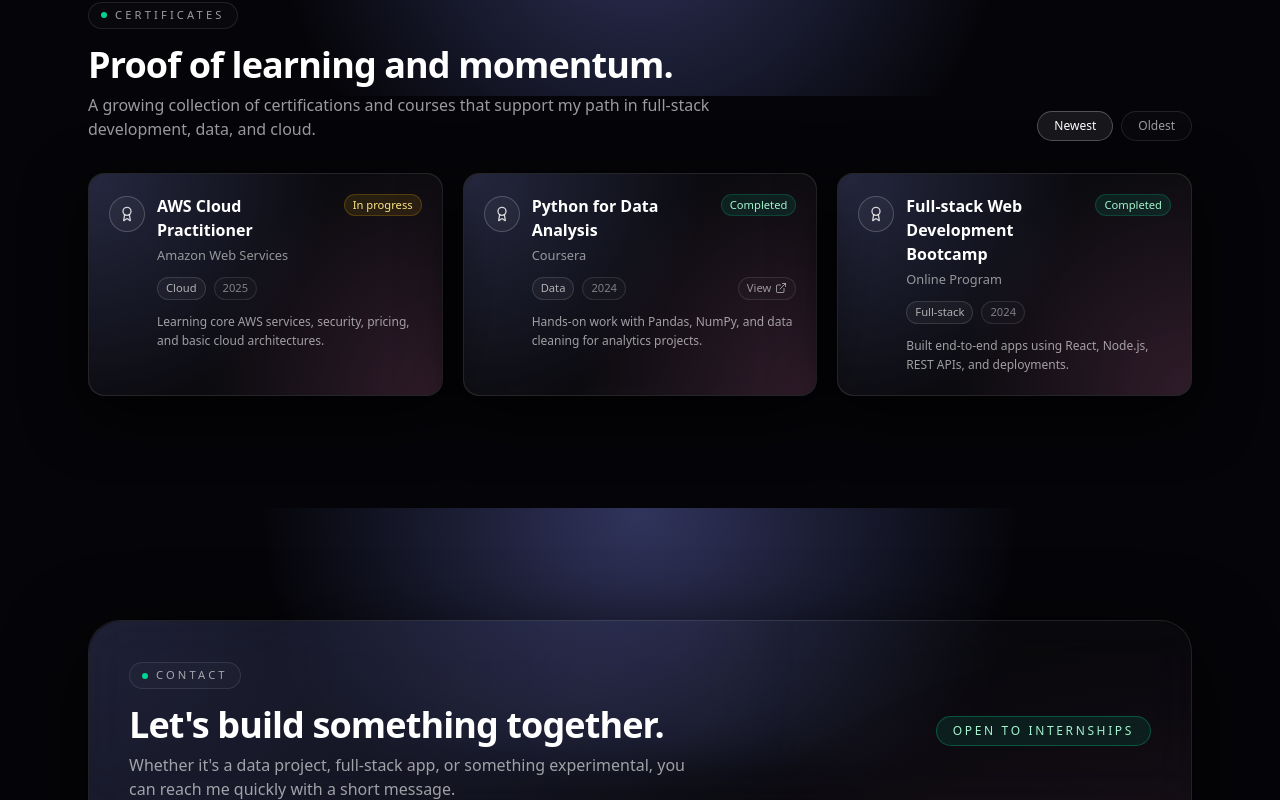
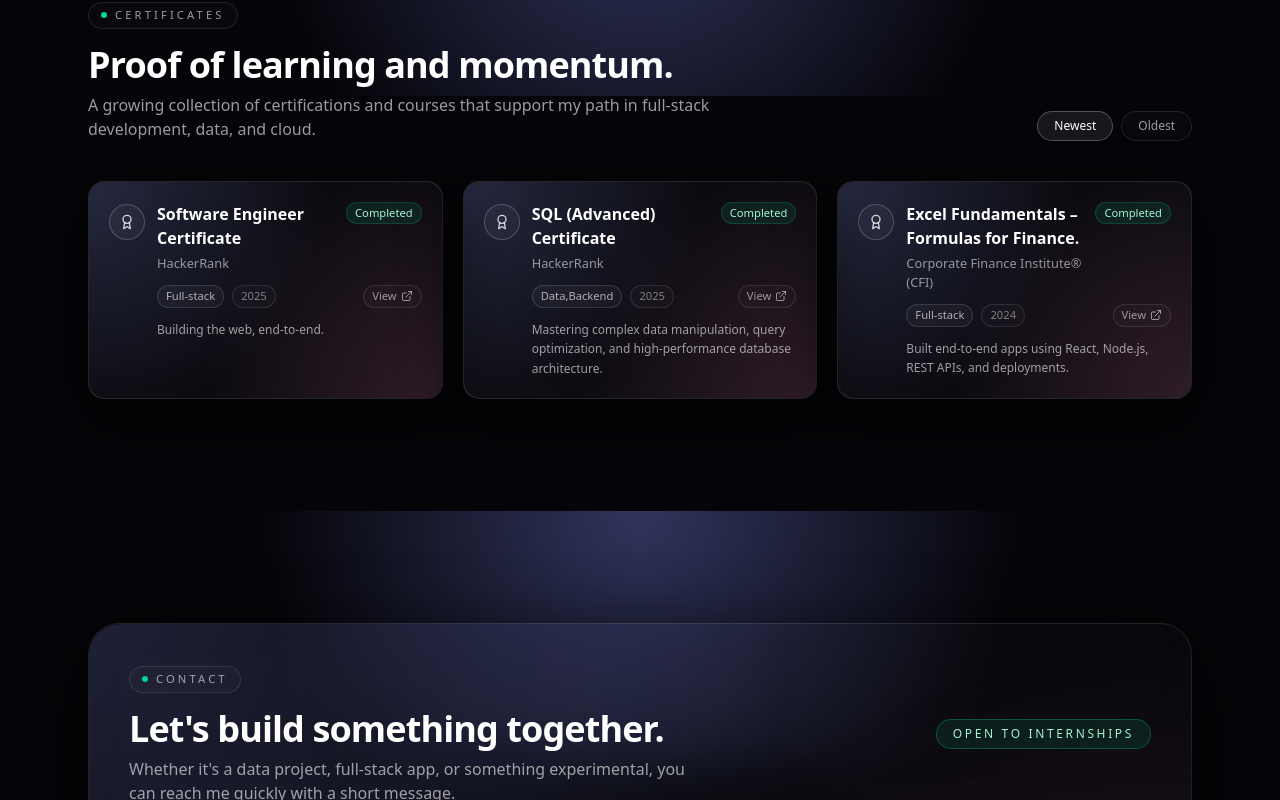
Before and after one commit to RavangDai/Portfolio, a Next.js app: page / in a window 1280 px wide. Shown: the part 2663-3463 px from the top of the page. Built offline with nearby package versions, Linux system fonts and the light colour scheme.

Commit message:
Certificate Section updated

```diff
--- a/src/components/ui/certificates-section.tsx
+++ b/src/components/ui/certificates-section.tsx
@@ -5,6 +5,7 @@ import { motion } from "framer-motion";
 import { Award, ExternalLink } from "lucide-react";
 import { cn } from "@/lib/utils";
 
+/* animations */
 const container = {
   hidden: { opacity: 0, y: 32 },
   visible: {
@@ -19,6 +20,7 @@ const item = {
   visible: { opacity: 1, y: 0, transition: { duration: 0.5 } },
 };
 
+/* types */
 type Certificate = {
   title: string;
   issuer: string;
@@ -29,39 +31,40 @@ type Certificate = {
   url?: string;
 };
 
+/* data */
 const certificates: Certificate[] = [
   {
-    title: "AWS Cloud Practitioner",
-    issuer: "Amazon Web Services",
+    title: "Software Engineer Certificate",
+    issuer: "HackerRank",
     year: 2025,
-    tag: "Cloud",
-    status: "In progress",
-    highlight:
-      "Learning core AWS services, security, pricing, and basic cloud architectures.",
-    url: "",
+    tag: "Full-stack",
+    status: "Completed",
+    highlight: "Building the web, end-to-end.",
+    url: "https://www.hackerrank.com/certificates/iframe/1ec7df9efdd8",
   },
   {
-    title: "Python for Data Analysis",
-    issuer: "Coursera",
-    year: 2024,
-    tag: "Data",
+    title: "SQL (Advanced) Certificate",
+    issuer: "HackerRank",
+    year: 2025,
+    tag: "Data,Backend",
     status: "Completed",
     highlight:
-      "Hands-on work with Pandas, NumPy, and data cleaning for analytics projects.",
-    url: "https://www.coursera.org", // replace with your real link
+      "Mastering complex data manipulation, query optimization, and high-performance database architecture.",
+    url: "https://www.hackerrank.com/certificates/a0f6fb1fb4af",
   },
   {
-    title: "Full-stack Web Development Bootcamp",
-    issuer: "Online Program",
+    title: " Excel Fundamentals – Formulas for Finance.",
+    issuer: "Corporate Finance Institute® (CFI)",
     year: 2024,
     tag: "Full-stack",
     status: "Completed",
     highlight:
       "Built end-to-end apps using React, Node.js, REST APIs, and deployments.",
-    url: "",
+      url: "https://credentials.corporatefinanceinstitute.com/88b6efc3-2491-4e1d-9e12-433819361baa#acc.bE0HptmS",
   },
 ];
 
+/* helpers */
 function statusBadgeClass(status?: Certificate["status"]) {
   if (status === "Completed") {
     return "border-emerald-400/20 bg-emerald-400/10 text-emerald-200";
@@ -72,6 +75,7 @@ function statusBadgeClass(status?: Certificate["status"]) {
   return "border-white/10 bg-white/[0.02] text-white/55";
 }
 
+/* component */
 export function CertificatesSection() {
   const [sort, setSort] = useState<"newest" | "oldest">("newest");
 
@@ -84,7 +88,7 @@ export function CertificatesSection() {
       id="certificates"
       className="relative mx-auto w-full max-w-6xl px-4 py-20 md:px-6 md:py-28"
     >
-      {/* subtle section glow */}
+      {/* section glow */}
       <div className="pointer-events-none absolute inset-x-0 top-0 -z-10 h-52 bg-[radial-gradient(circle_at_top,_rgba(129,140,248,0.35),transparent_60%)]" />
 
       <motion.div
@@ -92,11 +96,11 @@ export function CertificatesSection() {
         initial="hidden"
         whileInView="visible"
         viewport={{ once: true, amount: 0.3 }}
-        className="space-y-8"
+        className="space-y-10"
       >
         {/* header */}
         <motion.div variants={item} className="space-y-4">
-          <div className="inline-flex items-center gap-2 rounded-full border border-white/10 bg-white/[0.02] px-3 py-1 text-[0.7rem] font-medium uppercase tracking-[0.28em] text-white/60">
+          <div className="inline-flex items-center gap-2 rounded-full border border-white/10 bg-white/[0.02] px-3 py-1 text-[0.7rem] uppercase tracking-[0.28em] text-white/60">
             <span className="h-1.5 w-1.5 rounded-full bg-emerald-400" />
             Certificates
           </div>
@@ -115,7 +119,6 @@ export function CertificatesSection() {
             {/* sort buttons */}
             <div className="flex gap-2">
               <button
-                type="button"
                 onClick={() => setSort("newest")}
                 className={cn(
                   "rounded-full border px-4 py-1.5 text-xs transition",
@@ -126,9 +129,7 @@ export function CertificatesSection() {
               >
                 Newest
               </button>
-
               <button
-                type="button"
                 onClick={() => setSort("oldest")}
                 className={cn(
                   "rounded-full border px-4 py-1.5 text-xs transition",
@@ -143,10 +144,10 @@ export function CertificatesSection() {
           </div>
         </motion.div>
 
-        {/* cards */}
+        {/* cards grid */}
         <motion.div
           variants={container}
-          className="grid gap-5 md:grid-cols-2 lg:grid-cols-3"
+          className="grid justify-center gap-5 sm:grid-cols-2 lg:grid-cols-3"
         >
           {sortedCertificates.map((cert) => (
             <motion.article
@@ -155,15 +156,13 @@ export function CertificatesSection() {
               whileHover={{ y: -4, scale: 1.01 }}
               transition={{ duration: 0.25 }}
               className={cn(
-                "relative overflow-hidden rounded-2xl border border-white/10",
-                "bg-white/[0.03] px-5 py-5",
+                "relative w-full max-w-[420px] overflow-hidden rounded-2xl",
+                "border border-white/10 bg-white/[0.03] px-5 py-5",
                 "shadow-[0_18px_60px_rgba(0,0,0,0.85)]"
               )}
             >
-              {/* MATCH SNAPSHOT GLOW */}
+              {/* snapshot-style glow */}
               <div className="pointer-events-none absolute inset-0 -z-10 rounded-2xl bg-[radial-gradient(circle_at_top_left,_rgba(129,140,248,0.30),transparent_58%),radial-gradient(circle_at_bottom_right,_rgba(244,114,182,0.22),transparent_58%)] opacity-70" />
-
-              {/* subtle inner sheen (helps it feel like Snapshot) */}
               <div className="pointer-events-none absolute inset-0 rounded-2xl ring-1 ring-white/10" />
 
               <div className="flex items-start gap-3">
@@ -182,7 +181,7 @@ export function CertificatesSection() {
                       </p>
                     </div>
 
-                    {cert.status ? (
+                    {cert.status && (
                       <span
                         className={cn(
                           "shrink-0 rounded-full border px-2 py-0.5 text-[0.7rem]",
@@ -191,19 +190,18 @@ export function CertificatesSection() {
                       >
                         {cert.status}
                       </span>
-                    ) : null}
+                    )}
                   </div>
 
                   <div className="mt-3 flex flex-wrap items-center gap-2 text-[0.7rem]">
                     <span className="rounded-full border border-white/12 bg-white/[0.04] px-2 py-0.5 text-white/65">
                       {cert.tag}
                     </span>
-
                     <span className="rounded-full border border-white/10 bg-white/[0.02] px-2 py-0.5 text-white/45">
                       {cert.year}
                     </span>
 
-                    {cert.url ? (
+                    {cert.url && (
                       <a
                         href={cert.url}
                         target="_blank"
@@ -212,7 +210,7 @@ export function CertificatesSection() {
                       >
                         View <ExternalLink className="h-3 w-3" />
                       </a>
-                    ) : null}
+                    )}
                   </div>
 
                   <p className="mt-3 text-xs leading-relaxed text-white/60">
```
